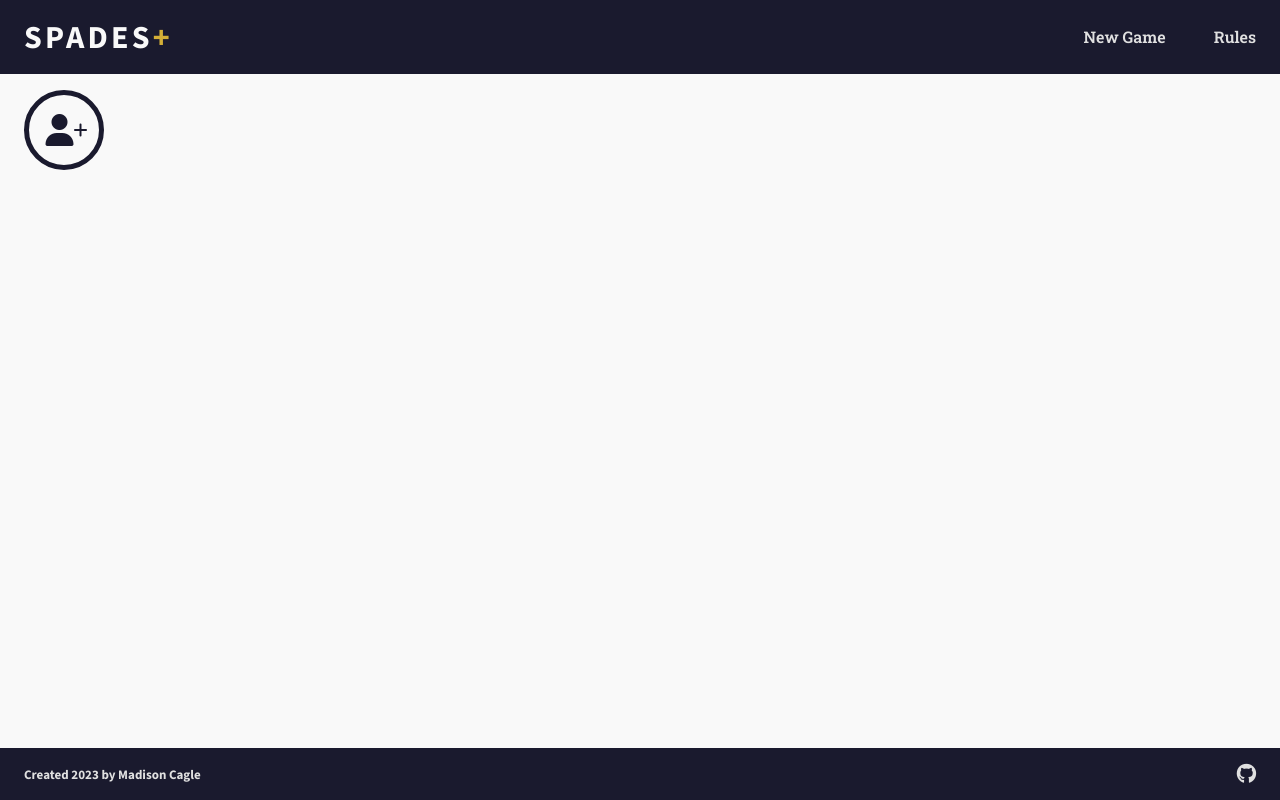
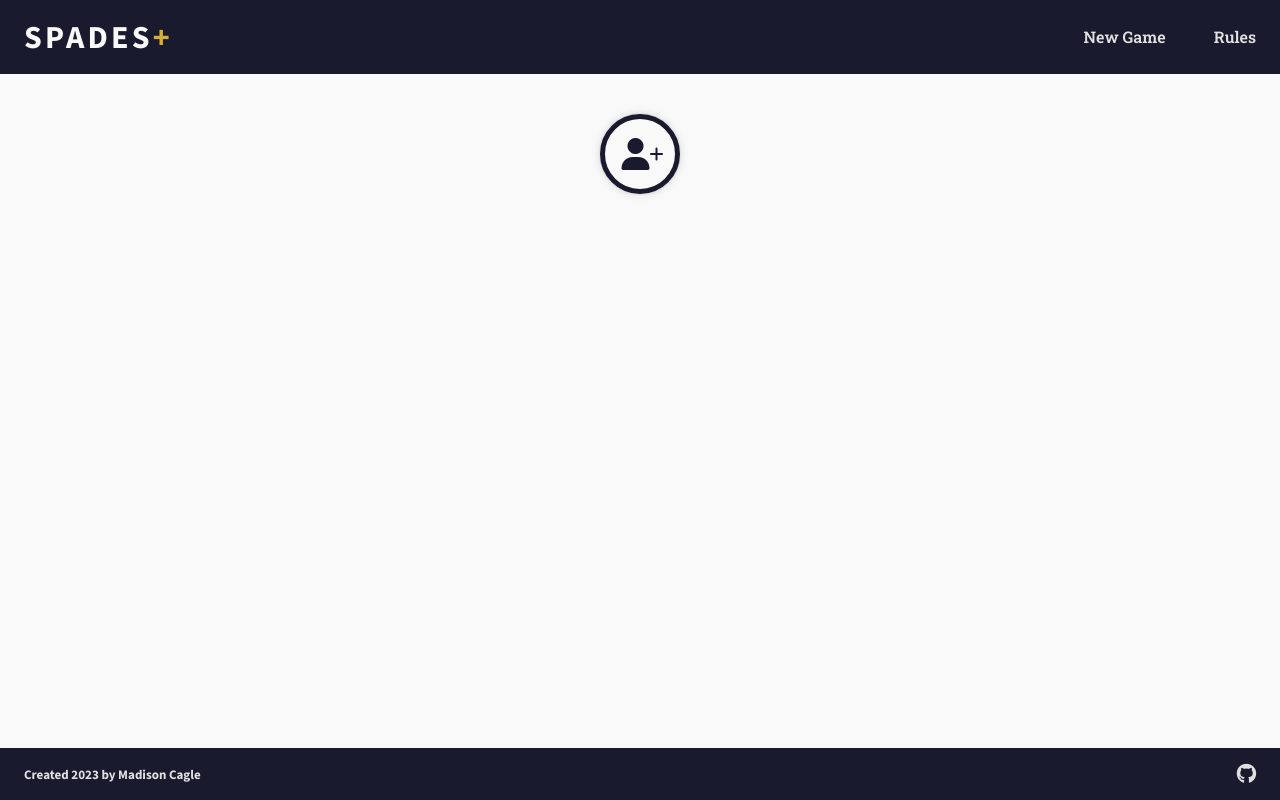
Before and after one commit to madisoncagle/spades-plus, a React (Create React App) app: page / in a window 1280 px wide. Built offline with nearby package versions, Linux system fonts and the light colour scheme.

Commit message:
Major changes

```diff
--- a/public/index.html
+++ b/public/index.html
@@ -28,41 +28,36 @@
 <body>
     <noscript>You need to enable JavaScript to run this app.</noscript>
 
-    <!-- header -->
     <header>
         <div class="container">
-            <a href="#">
+            <a href=".">
                 <h1>SPADES<span>+</span></h1>
             </a>
 
             <menu>
                 <div class="menu-item">
-                    <a href="." class="link">
-                        <p>New Game</p>
-                    </a>
+                    <p class="link" onClick={onStartNewGame}>New Game</p>
                 </div>
 
                 <div class="menu-item">
-                    <a href="#" class="link">
-                        <p>Rules</p>
-                    </a>
+                    <p class="link" onClick={onViewRules}>Rules</p>
                 </div>
             </menu>
         </div>
     </header>
 
-    <!-- main -->
+    <!-- root -->
     <main>
-        <!-- react elements go here -->
         <div id="root" class="container"></div>
     </main>
 
-    <!-- footer -->
+
     <footer>
         <div class="container">
             <p>Created 2023 by Madison Cagle</p>
-            <a href="https://github.com/madisoncagle" target="_blank" class="link"><i
-                    class="fa-brands fa-github"></i></a>
+            <a href="https://github.com/madisoncagle" target="_blank" rel="noreferrer" class="link">
+                <i class="fa-brands fa-github"></i>
+            </a>
         </div>
     </footer>
 
--- a/src/components/AddPlayerBtn.js
+++ /dev/null
@@ -1,10 +0,0 @@
-function AddPlayerBtn({ onAdd }) {
-    return (
-        <button type="button" id="add-player-btn" onClick={onAdd}>
-            <i className="fa-solid fa-user"></i>
-            <i className="fa-solid fa-plus"></i>
-        </button>
-    );
-}
-
-export default AddPlayerBtn;
--- a/src/components/BidMinus.js
+++ /dev/null
@@ -1,8 +0,0 @@
-function BidMinus({ onMinus }) {
-    return (
-        <button onClick={onMinus} className="bid-btn minus">
-        </button>
-    );
-}
-
-export default BidMinus;
--- a/src/components/BidPlus.js
+++ /dev/null
@@ -1,8 +0,0 @@
-function BidPlus({ onPlus }) {
-    return (
-        <button onClick={onPlus} className="bid-btn plus">
-        </button>
-    );
-}
-
-export default BidPlus;
--- a/src/components/NoBtn.js
+++ /dev/null
@@ -1,9 +0,0 @@
-function NoBtn({ onNo }) {
-    return (
-        <button onClick={onNo} className="yes-no-btn no">
-            Got set.
-        </button>
-    );
-}
-
-export default NoBtn;
--- a/src/components/PastBid.js
+++ /dev/null
@@ -1,7 +0,0 @@
-function PastBid({ bid, status }) {
-    return (
-        <p className={`past-bid ${status}`}>{bid}</p>
-    );
-}
-
-export default PastBid;
--- a/src/components/Scoreboard.js
+++ b/src/components/Scoreboard.js
@@ -1,21 +1,38 @@
-import { useState } from "react";
-import AddPlayerBtn from "./AddPlayerBtn";
+import { useState, useEffect } from "react";
 import PlayerCard from "./PlayerCard";
 import Modal from "./Modal";
 
 function Scoreboard() {
     // STATE
-    const [players, setPlayers] = useState([]);
+    const [players, setPlayers] = useState(() => {
+        const storedPlayers = sessionStorage.getItem("players");
+        return storedPlayers ? JSON.parse(storedPlayers) : [];
+    });
+    useEffect(() => {
+        sessionStorage.setItem("players", JSON.stringify(players));
+    }, [players]);
+
     const [hideModal, setHideModal] = useState(true);
     const [hideModalWarning, setHideModalWarning] = useState(true);
     const [newName, setNewName] = useState("");
 
 
     // VARS
-    const playerList = players.map(player => {
+    const playerList = players.map((player, i) => {
         return (
-            <li key={player.id}>
-                <PlayerCard name={player.name} onRemove={() => removePlayer(player.id)} />
+            <li key={i}>
+                <PlayerCard
+                    id={player.id}
+                    name={player.name}
+                    score={player.score}
+                    bid={player.bid}
+                    pastBids={player.pastBids}
+                    onBidPlus={() => incrementBid(i)}
+                    onBidMinus={() => decrementBid(i)}
+                    onBidGet={() => incrementScore(i)}
+                    onBidMiss={() => zeroScore(i)}
+                    onUndo={() => undo(i)}
+                    onRemovePlayer={() => removePlayer(i)} />
             </li>
         )
     });
@@ -27,18 +44,60 @@ function Scoreboard() {
             setHideModalWarning(true);
             setHideModal(true);
             setNewName("");
-            setPlayers([...players, { id: Date.now(), name }]);
+            setPlayers([...players, {
+                name,
+                score: 0,
+                bid: 0,
+                pastBids: []
+            }]);
         } else {
             setHideModalWarning(false);
         }
     }
 
-    function removePlayer(id) {
-        for (let i = 0; i < players.length; i++) {
-            if (players[i].id === id) {
-                const newPlayers = players.slice(0, i).concat(players.slice(i + 1));
-                setPlayers(newPlayers);
+    function removePlayer(index) {
+        players.splice(index, 1);
+        setPlayers([...players]);
+    }
+
+    function incrementBid(index) {
+        players[index].bid += 1;
+        setPlayers([...players]);
+    }
+
+    function decrementBid(index) {
+        if (players[index].bid > 0) {
+            players[index].bid -= 1;
+            setPlayers([...players]);
+        }
+    }
+
+    function incrementScore(index) {
+        players[index].score += players[index].bid + 10;
+        players[index].pastBids.push({ bid: players[index].bid, result: "right" });
+        players[index].bid = 0;
+
+        setPlayers([...players]);
+    }
+
+    function zeroScore(index) {
+        players[index].pastBids.push({ bid: players[index].bid, result: "wrong" });
+        players[index].bid = 0;
+
+        setPlayers([...players]);
+    }
+
+    function undo(index) {
+        if (players[index].pastBids.length > 0) {
+            var lastBid = players[index].pastBids.pop();
+
+            if (lastBid.result === "right") {
+                players[index].score -= (10 + lastBid.bid);
             }
+
+            players[index].bid = lastBid.bid;
+
+            setPlayers([...players]);
         }
     }
 
@@ -57,14 +116,17 @@ function Scoreboard() {
 
     // RETURN
     return (
-        <div className="scoreboard">
+        <div>
             <Modal value={newName} hidden={hideModal} onInput={e => setNewName(e.target.value)} onAdd={() => addPlayer(newName)} onClose={toggleModal} onKeyUp={e => handleKeyUp(e)} hideWarning={hideModalWarning} />
 
             <ul className="cardholder">
                 {playerList}
 
                 <li>
-                    <AddPlayerBtn onAdd={toggleModal} />
+                    <button type="button" id="add-player-btn" onClick={toggleModal}>
+                        <i className="fa-solid fa-user"></i>
+                        <i className="fa-solid fa-plus"></i>
+                    </button>
                 </li>
             </ul>
         </div>
--- a/src/components/YesBtn.js
+++ /dev/null
@@ -1,13 +0,0 @@
-function YesBtn({ onYes }) {
-    return (
-        // <button onClick={onYes} className="yes-no-btn yes">
-        //     <i className="fa-solid fa-check"></i>
-        // </button>
-
-        <button onClick={onYes} className="yes-no-btn yes">
-            Got it!
-        </button>
-    );
-}
-
-export default YesBtn;
--- a/src/index.css
+++ b/src/index.css
@@ -47,7 +47,8 @@ code {
 }
 
 button,
-a {
+a,
+.link {
   cursor: pointer;
   text-decoration: none;
   transition: all 0.2s;
@@ -177,35 +178,29 @@ menu {
 
 .link:hover {
   color: var(--gold);
+  cursor: pointer;
 }
 
 .cardholder {
-  display: flex;
-  justify-content: flex-start;
-  align-items: center;
-  flex-wrap: wrap;
-  gap: 1.5rem;
   list-style: none;
 }
 
 .cardholder > li {
-  width: calc(50% - 0.75rem);
+  margin-top: 1.5rem;
 }
 
 /* player card */
 .card {
   position: relative;
   display: flex;
-  /* flex-direction: column; */
   justify-content: space-between;
+  gap: 2rem;
   padding: 1rem 1.5rem;
   background-color: var(--off-white);
   color: black;
   border: 3px solid var(--mid-light-gray);
   border-radius: 0.5rem;
-  box-shadow: rgba(0, 0, 0, 0.15) 2.4px 2.4px 3.2px;
-  /* width: 20rem;
-  height: 28rem; */
+  box-shadow: rgba(0, 0, 0, 0.15) 0px 0px 8px, rgba(0, 0, 0, 0.15) 0px 0px 2px;
 }
 
 .close {
@@ -226,9 +221,8 @@ menu {
 .card-upper {
   display: flex;
   flex-direction: column;
-  gap: 0.2rem;
-  z-index: 1;
-  width: 210px;
+  gap: 0.3rem;
+  width: 100%;
 }
 
 .name {
@@ -239,8 +233,6 @@ menu {
 
 .bid-row {
   display: flex;
-  justify-content: space-between;
-  align-items: flex-start;
   gap: 0.5rem;
 }
 
@@ -269,7 +261,6 @@ menu {
   color: rgba(0, 0, 0, 0.5);
   font-size: 1.2em;
   transition: all 0.2s;
-  /* visibility: hidden; */
 }
 
 .undo:hover {
@@ -466,18 +457,21 @@ menu {
 
 #root {
   margin: 0 auto;
+  width: 100%;
 }
 
 #add-player-btn {
   display: flex;
   justify-content: center;
   align-items: center;
+  margin: auto;
   color: var(--navy);
   background-color: transparent;
   border-radius: 50%;
   height: 5rem;
   width: 5rem;
   border: 5px solid var(--navy);
+  box-shadow: rgba(0, 0, 0, 0.15) 0px 0px 8px, rgba(0, 0, 0, 0.15) 0px 0px 2px;
 }
 
 #add-player-btn .fa-user {
```
Also changed, not shown: src/components/PlayerCard.js (+29 -73 lines).
